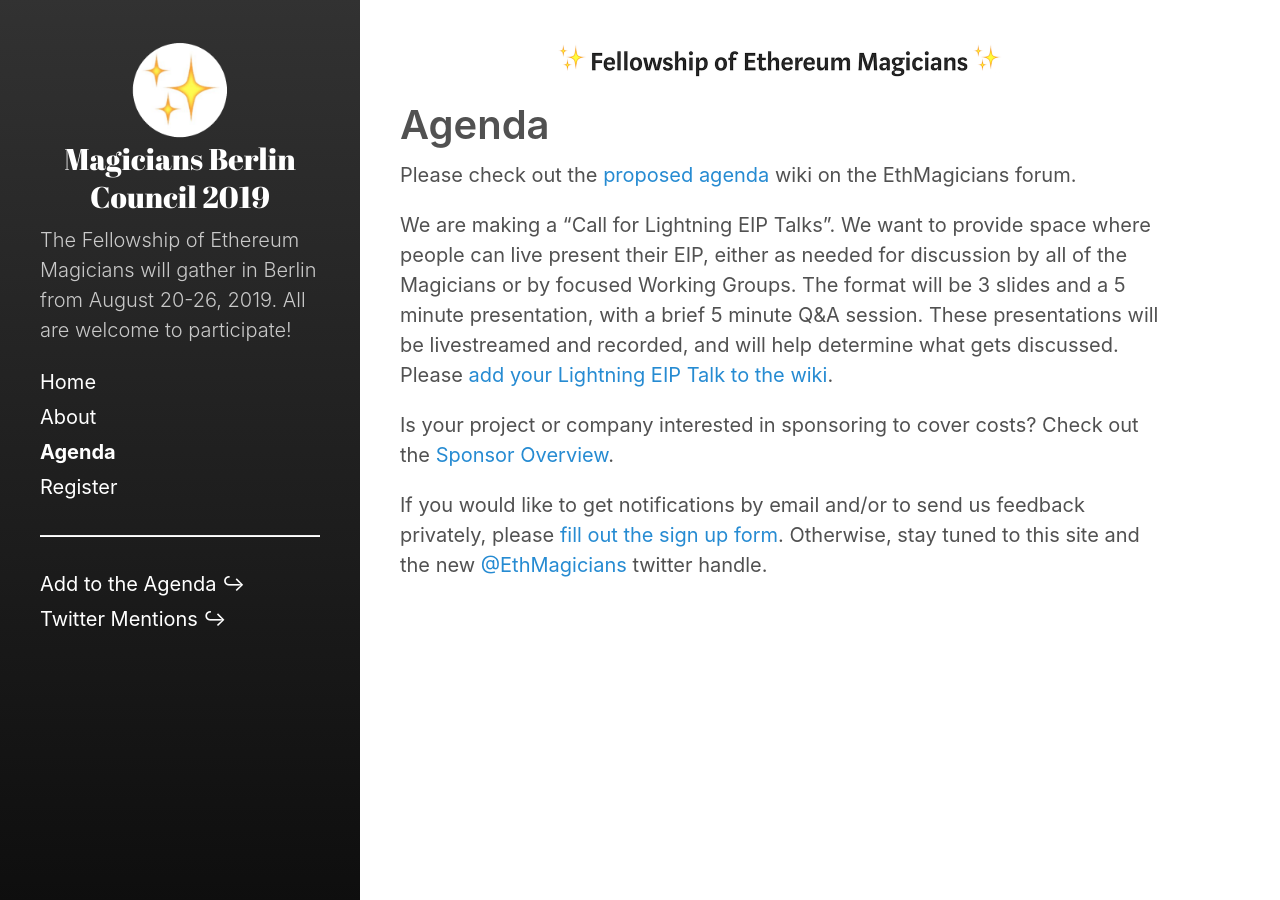
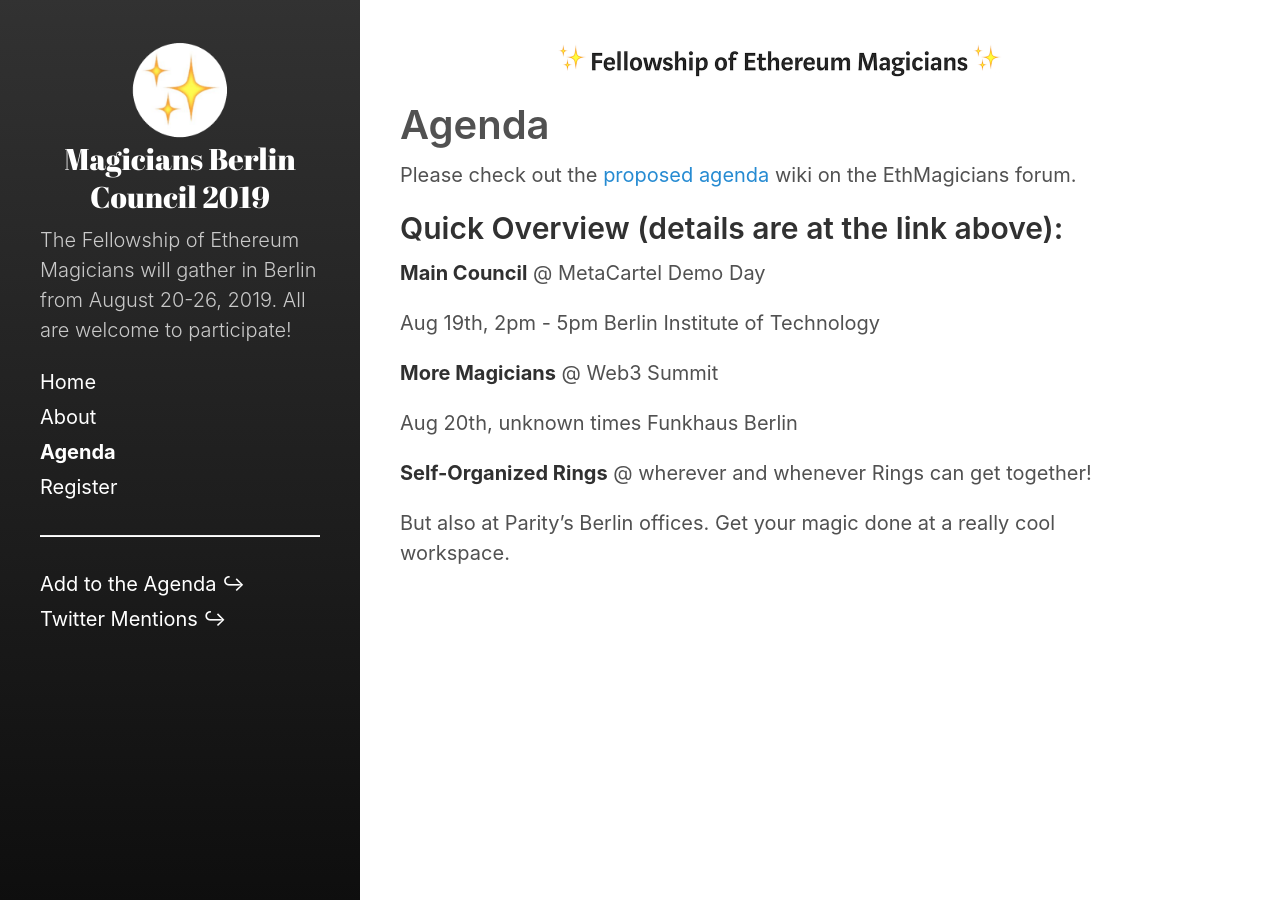
Before and after one commit to ethereum-magicians/berlin-council-2019, a Jekyll site: the page built from docs/agenda.md, in a window 1280 px wide. Built offline with Jekyll 4.4.1, drawn with Linux system fonts in a browser that asks for light colours.

Commit message:
Updated/fixed the agenda.

```diff
--- a/docs/agenda.md
+++ b/docs/agenda.md
@@ -4,10 +4,24 @@
 sidebar_link: true
 ---
 
-Please check out the [proposed agenda](https://ethereum-magicians.org/t/wiki-proposed-agenda-for-the-council-of-berlin-set-for-july-14-15/377) wiki on the EthMagicians forum.
+Please check out the [proposed agenda](https://ethereum-magicians.org/t/fem-council-sessions-of-berlin-2019-all-source/3535) wiki on the EthMagicians forum.
 
-We are making a "Call for Lightning EIP Talks". We want to provide space where people can live present their EIP, either as needed for discussion by all of the Magicians or by focused Working Groups. The format will be 3 slides and a 5 minute presentation, with a brief 5 minute Q&A session. These presentations will be livestreamed and recorded, and will help determine what gets discussed. Please [add your Lightning EIP Talk to the wiki](https://ethereum-magicians.org/t/wiki-proposed-agenda-for-the-council-of-berlin-set-for-july-14-15/377).
 
-Is your project or company interested in sponsoring to cover costs? Check out the [Sponsor Overview](https://docs.google.com/document/d/1oIErPvt0ElTJFypA5S06eYpAxHaF4Cef7DErWHVOT18/edit?usp=sharing).
+## Quick Overview (details are at the link above):
 
-If you would like to get notifications by email and/or to send us feedback privately, please  [fill out the sign up form](https://forms.gle/ndZLgjYszPFQLRsA8). Otherwise, stay tuned to this site and the new [@EthMagicians](https://twitter.com/EthMagicians) twitter handle.
+
+**Main Council** @ MetaCartel Demo Day
+
+Aug 19th, 2pm - 5pm
+Berlin Institute of Technology
+
+
+**More Magicians** @ Web3 Summit
+
+Aug 20th, unknown times
+Funkhaus Berlin
+
+
+**Self-Organized Rings** @ wherever and whenever Rings can get together!
+
+But also at Parity's Berlin offices. Get your magic done at a really cool workspace.
```
